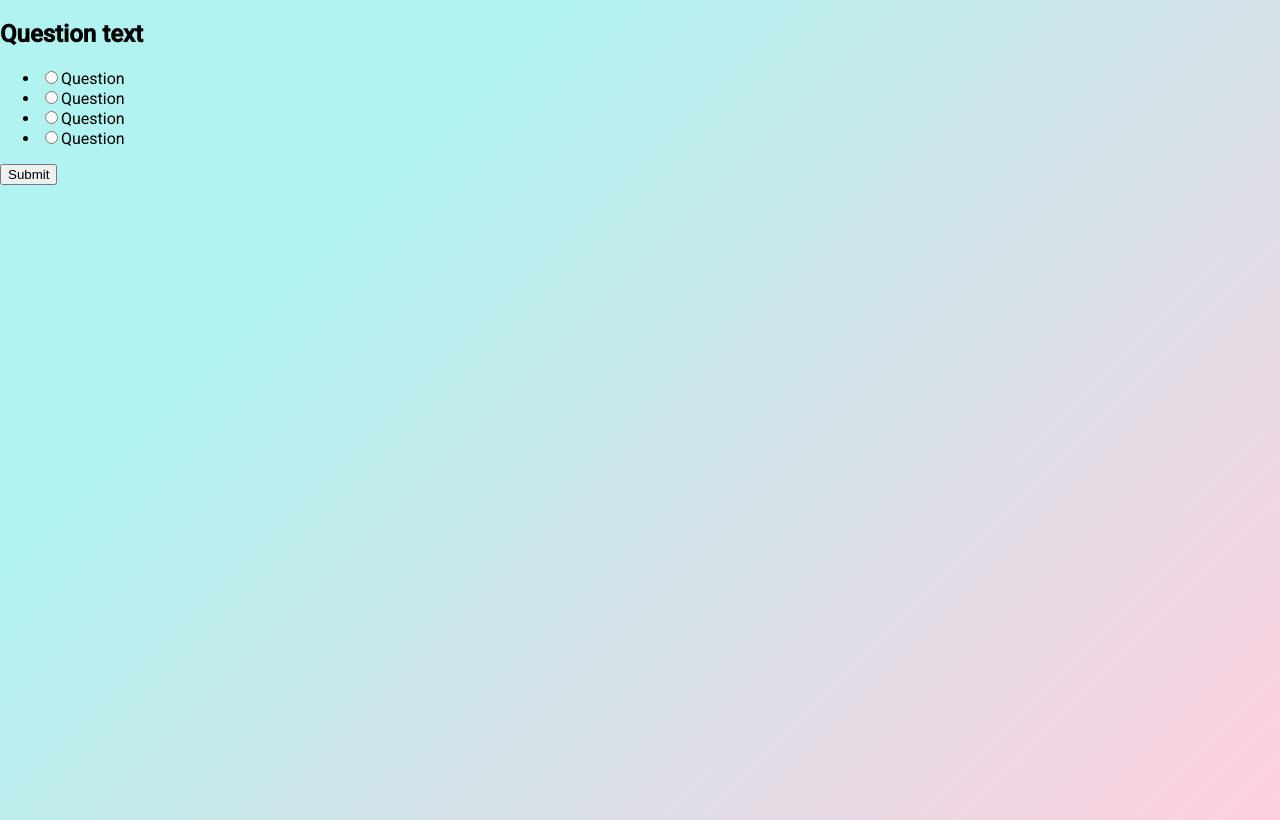
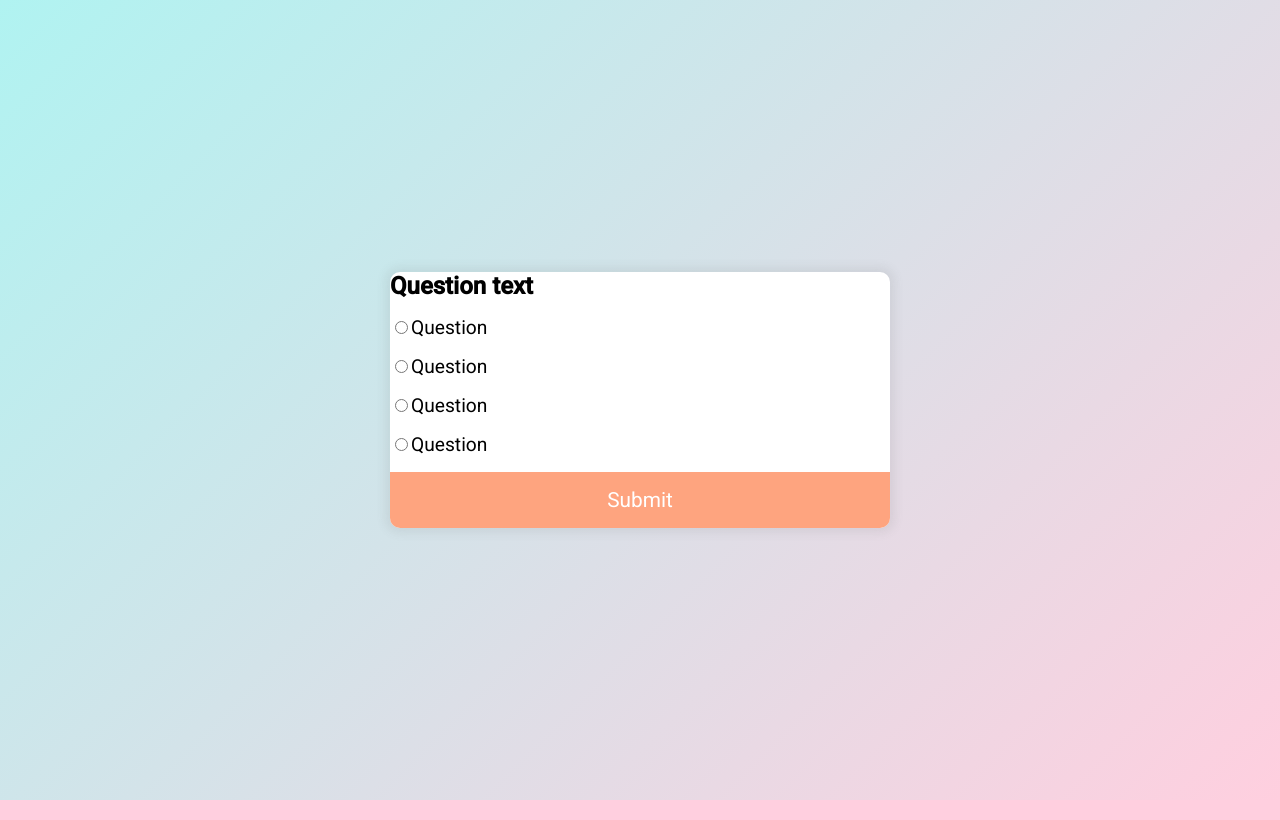
Before and after one commit to NoumanAMalik/Basic-Questionnaire, a plain HTML site: page index.html in a window 1280 px wide. Drawn offline with Linux system fonts and the light colour scheme.

Commit message:
Add: Completed first version of CSS

```diff
--- a/style.css
+++ b/style.css
@@ -6,8 +6,55 @@
 
 body {
     background-color: #ffcfdf;
-    background-image: linear-gradient(315deg, #ffcfdf 0%, #b0f3f1 74%);
+    background-image: linear-gradient(315deg, #ffcfdf 0%, #b0f3f1 100%);
+    display: flex;
+    align-items: center;
+    justify-content: center;
     font-family: "Roboto", sans-serif;
     margin: 0;
     min-height: 100vh;
 }
+.quiz-container {
+    background-color: white;
+    border-radius: 10px;
+    box-shadow: 0 0 10px 5px rgba(100, 100, 100, 0.1);
+    overflow: hidden;
+    width: 500px;
+    max-width: 100%;
+}
+
+.quiz-header {
+    padding: 4rem;
+}
+
+h2 {
+    margin: 0;
+}
+
+ul {
+    list-style-type: none;
+    padding: 0;
+
+}
+
+ul li {
+    font-size: 1.2rem;
+    margin: 1rem 0;
+}
+
+button {
+    background-color: #FEA47F;
+    border: none;
+    color: white;
+    cursor: pointer;
+    display: block;
+    font-family: inherit;
+    font-size: 1.3rem;
+    width: 100%;
+    padding: 1rem;
+    transition: 0.45s;
+}
+
+button:hover {
+    background-color: #F97F51;
+}
```
